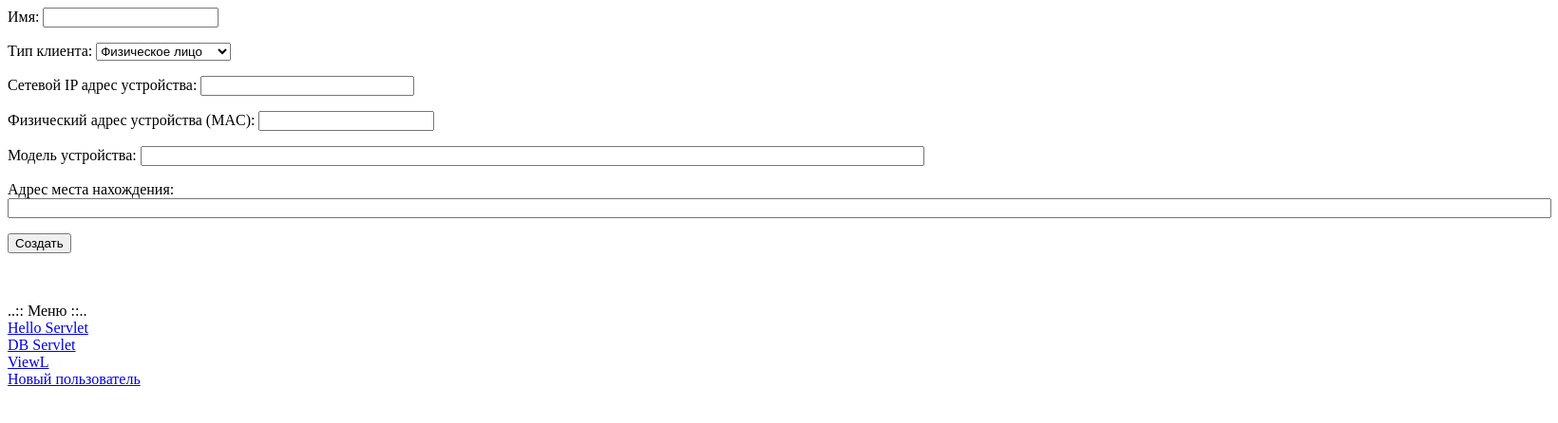
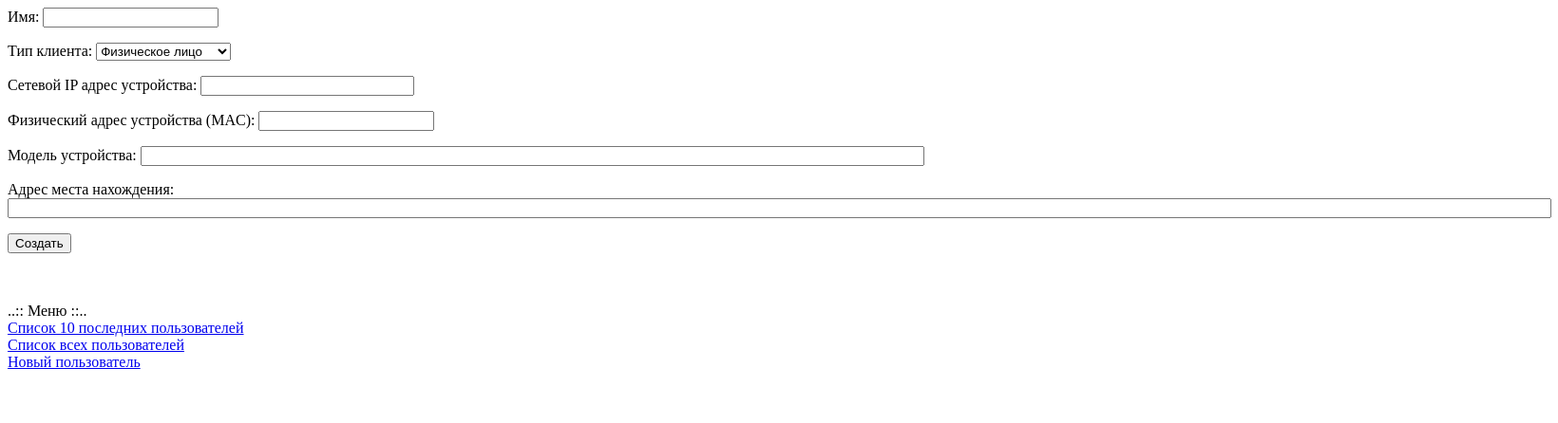
Before and after one commit to sergbros/ptech0425homeWork, a Java web app: page /createClient.jsp in a window 1640 px wide. Shown: the top 446 px of the page at 95% size. Run offline with Tomcat 11, a stand-in JSP engine, Linux system fonts and the light colour scheme.

Commit message:
после добавления нового клиента, сделан переход к списку последних 10

```diff
--- a/src/main/java/com/example/demo3/servlets/CreateServlet.java
+++ b/src/main/java/com/example/demo3/servlets/CreateServlet.java
@@ -64,5 +64,8 @@ public class CreateServlet extends HttpServlet {
 
         dbManager.writeClient(client);
         dbManager.writeAddress(address);
+
+        String contextPath = request.getContextPath();
+        response.sendRedirect(contextPath + "/viewList?mode=last10");
     }
 }
--- a/src/main/java/com/example/demo3/servlets/UpdateServlet.java
+++ b/src/main/java/com/example/demo3/servlets/UpdateServlet.java
@@ -2,7 +2,6 @@ package com.example.demo3.servlets;
 
 import com.example.demo3.DBManager;
 import com.example.demo3.beans.UpdateService;
-import com.example.demo3.repositories.ClientRepository;
 import jakarta.ejb.EJB;
 import jakarta.servlet.ServletException;
 import jakarta.servlet.annotation.WebServlet;
--- a/src/main/java/com/example/demo3/servlets/ViewListServlet.java
+++ b/src/main/java/com/example/demo3/servlets/ViewListServlet.java
@@ -2,7 +2,6 @@ package com.example.demo3.servlets;
 
 import com.example.demo3.DBManager;
 import com.example.demo3.beans.ViewListService;
-import com.example.demo3.repositories.ClientRepository;
 import com.example.demo3.repositories.entities.ClientEntity;
 import jakarta.ejb.EJB;
 import jakarta.servlet.ServletException;
@@ -13,8 +12,6 @@ import jakarta.servlet.http.HttpServletResponse;
 
 import java.io.IOException;
 import java.io.PrintWriter;
-import java.sql.Connection;
-import java.sql.DriverManager;
 import java.util.ArrayList;
 import java.util.List;
 
--- a/src/main/webapp/menu.jsp
+++ b/src/main/webapp/menu.jsp
@@ -3,10 +3,8 @@
 <br/>
 ..:: Меню ::..
 <br/>
-<a href="hello-servlet">Hello Servlet</a>
+<a href="viewList?mode=last10">Список 10 последних пользователей</a>
 <br/>
-<a href="db">DB Servlet</a>
-<br/>
-<a href="viewList">ViewL</a>
+<a href="viewList?mode=full">Список всех пользователей</a>
 <br/>
 <a href="createClient.jsp">Новый пользователь</a>
```
Also changed, not shown: src/main/java/com/example/demo3/repositories/ClientRepository.java (deleted, +0 -21 lines).
